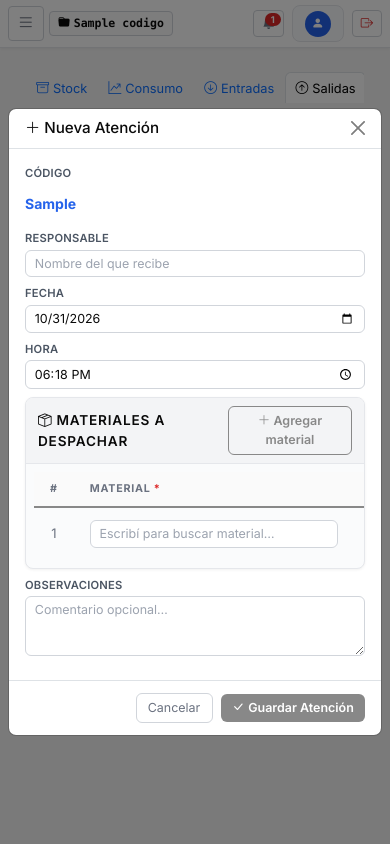
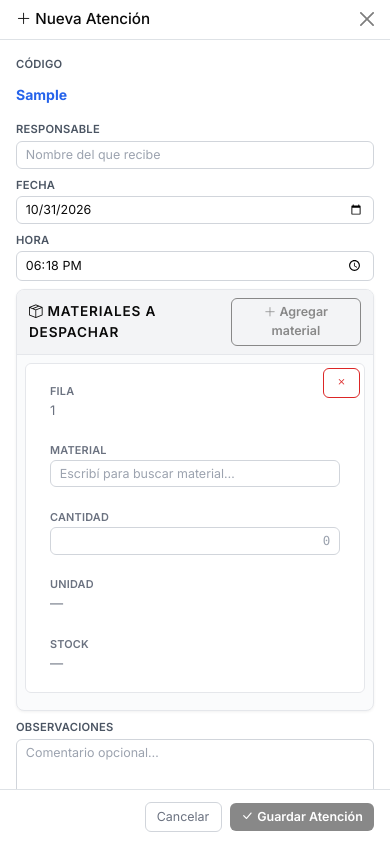
Before and after one commit to harri28/structure, a Django app: template templates/almacen/salida_lista.html in a window 390 px wide, after a click on "Nueva Atención". Run offline with Django 5.2, Linux system fonts and the light colour scheme; the template is opened without the code that fills it: most values are stand-ins (such as "Sample title", 1, 10 or a date in 2020); grey boxes marked "Sample" are stand-in pictures.

Commit message:
Modal Nueva Atención: responsive en celular
- Modal pasa a fullscreen en ≤576px (modal-fullscreen-sm-down) para aprovechar toda la pantalla.
- Las filas de la tabla de materiales se apilan como cards verticales en mobile usando data-label por celda. Cada fila es un bloque con borde y padding, el botón X queda flotando en la esquina superior derecha de la card.
- Se agrega white-space: normal a las celdas de la tabla de ítems para contrarrestar la regla global de nowrap de tablas.

Desktop > 576px queda idéntico (tabla con columnas).

Co-Authored-By: Claude Opus 4.7 <noreply@anthropic.com>

```diff
--- a/static/css/main.css
+++ b/static/css/main.css
@@ -768,6 +768,52 @@ input[type=number] { -moz-appearance: textfield; appearance: textfield; }
   .btn-topbar { padding: .22rem .5rem; }
 }
 
+/* Modal Nueva Atención: filas de materiales apiladas como cards en celular */
+@media (max-width: 576px) {
+  .at-items-table { font-size: .83rem; }
+  .at-items-table thead { display: none; }
+  .at-items-table tbody { display: block; }
+  .at-items-table tr {
+    display: block;
+    border: 1px solid #e5e7eb;
+    border-radius: 6px;
+    padding: .5rem;
+    margin-bottom: .55rem;
+    background: #fff;
+    position: relative;
+  }
+  .at-items-table td {
+    display: block;
+    width: auto !important;
+    padding: .2rem 0;
+    text-align: left !important;
+    border: none;
+    white-space: normal;
+  }
+  .at-items-table th { white-space: normal; }
+  .at-items-table td::before {
+    content: attr(data-label);
+    display: block;
+    font-size: .68rem;
+    font-weight: 600;
+    color: #6b7280;
+    text-transform: uppercase;
+    letter-spacing: .02em;
+    margin-bottom: .1rem;
+  }
+  .at-items-table td[data-label="#"]::before { content: "Fila"; }
+  /* Botón de quitar en la esquina superior derecha de cada card */
+  .at-items-table td:last-child {
+    position: absolute;
+    top: .25rem;
+    right: .25rem;
+    padding: 0;
+  }
+  .at-items-table td:last-child::before { display: none; }
+  /* Inputs numéricos alineados a la izquierda en mobile para que no queden pegados al borde */
+  .at-items-table .at-item-cant { text-align: left; }
+}
+
 /* Tablas: scroll horizontal en mobile cuando desborden el card-body */
 @media (max-width: 768px) {
   .card-body:has(> table.table-modern),
--- a/templates/almacen/salida_lista.html
+++ b/templates/almacen/salida_lista.html
@@ -67,7 +67,7 @@
 
 {# ────────────── Modal Nueva Atención ────────────── #}
 <div class="modal fade" id="modalAtencion" tabindex="-1" aria-hidden="true">
-  <div class="modal-dialog modal-xl modal-dialog-centered">
+  <div class="modal-dialog modal-xl modal-dialog-centered modal-fullscreen-sm-down">
     <div class="modal-content">
       <div class="modal-header py-2">
         <h5 class="modal-title" style="font-size:.95rem"><i class="bi bi-plus-lg me-1"></i>Nueva Atención</h5>
@@ -110,7 +110,7 @@
               </button>
             </div>
             <div class="card-body p-2" style="overflow:visible">
-              <table class="table table-sm mb-0" style="font-size:.82rem">
+              <table class="table table-sm mb-0 at-items-table" style="font-size:.82rem">
                 <thead>
                   <tr style="background:#f9fafb">
                     <th style="width:28px">#</th>
@@ -188,16 +188,16 @@
     var tr = document.createElement('tr');
     tr.setAttribute('data-row-idx', idx);
     tr.innerHTML =
-      '<td class="text-muted text-center" data-rownum>-</td>' +
-      '<td>' +
+      '<td class="text-muted text-center" data-rownum data-label="#">-</td>' +
+      '<td data-label="Material">' +
         '<input type="hidden" class="at-item-insumo-id">' +
         '<input type="text" class="form-control form-control-sm at-item-desc" autocomplete="off" placeholder="Escribí para buscar material…">' +
         '<div class="at-item-dropdown list-group shadow" style="position:fixed;max-height:260px;overflow-y:auto;z-index:2000;display:none;background:#fff;border:1px solid #d1d5db;border-radius:.375rem"></div>' +
       '</td>' +
-      '<td><input type="number" class="form-control form-control-sm at-item-cant text-end" step="1" min="1" placeholder="0"></td>' +
-      '<td class="text-muted at-item-unidad">—</td>' +
-      '<td class="text-end at-item-stock text-muted">—</td>' +
-      '<td class="text-center">' +
+      '<td data-label="Cantidad"><input type="number" class="form-control form-control-sm at-item-cant text-end" step="1" min="1" placeholder="0"></td>' +
+      '<td class="text-muted at-item-unidad" data-label="Unidad">—</td>' +
+      '<td class="text-end at-item-stock text-muted" data-label="Stock">—</td>' +
+      '<td class="text-center" data-label="">' +
         '<button type="button" class="btn btn-outline-danger btn-sm py-0 px-2 at-item-remove" title="Quitar"><i class="bi bi-x"></i></button>' +
       '</td>';
     tbody.appendChild(tr);
```
